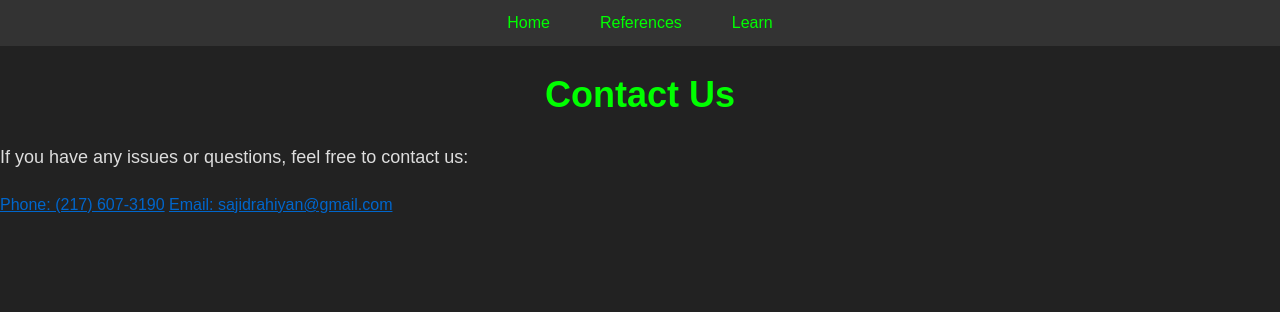
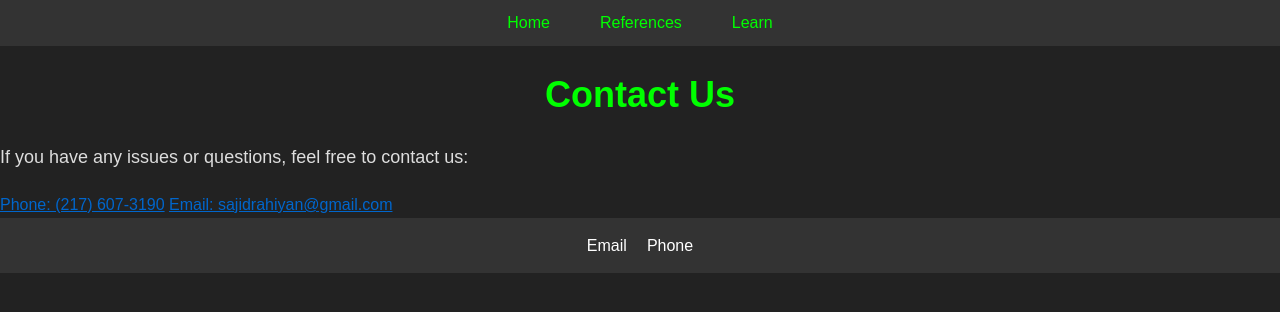
Before and after one commit to SajidRahiyan1/islt_7310, a plain HTML site: page index.html in a window 1280 px wide. Drawn offline with Linux system fonts and the light colour scheme.

Commit message:
Add files via upload

```diff
--- a/biography.css
+++ b/biography.css
@@ -192,3 +192,24 @@ body {
       margin: 1in;
     }
   }
+
+  /* Rest of your CSS styles */
+
+/* Footer Styles */
+footer {
+    display: flex;
+    justify-content: center;
+  }
+
+  /* Footer Icon Styles */
+  footer a {
+    color: #fff;
+    text-decoration: none;
+    padding: 5px 10px;
+    transition: transform 0.3s ease; /* Add smooth transition for transform */
+  }
+
+  /* Enlarge the icons on hover */
+  footer a:hover {
+    transform: scale(1.2); /* Enlarge the icons by 20% on hover */
+  }
--- a/index.html
+++ b/index.html
@@ -43,6 +43,9 @@
   <div class="contact-info">
     <a href="tel:+12176073190" class="phone">Phone: (217) 607-3190</a>
     <a href="mailto:sajidrahiyan@gmail.com" class="email">Email: sajidrahiyan@gmail.com</a>
-
+    <footer>
+      <a href="#" class="icon-email">Email</a>
+      <a href="#" class="icon-phone">Phone</a>
+    </footer>
 </body>
 </html>
```
Also changed, not shown: about.html (+4 -1 lines), learn.html (+4 -0 lines), references.html (+4 -0 lines).
